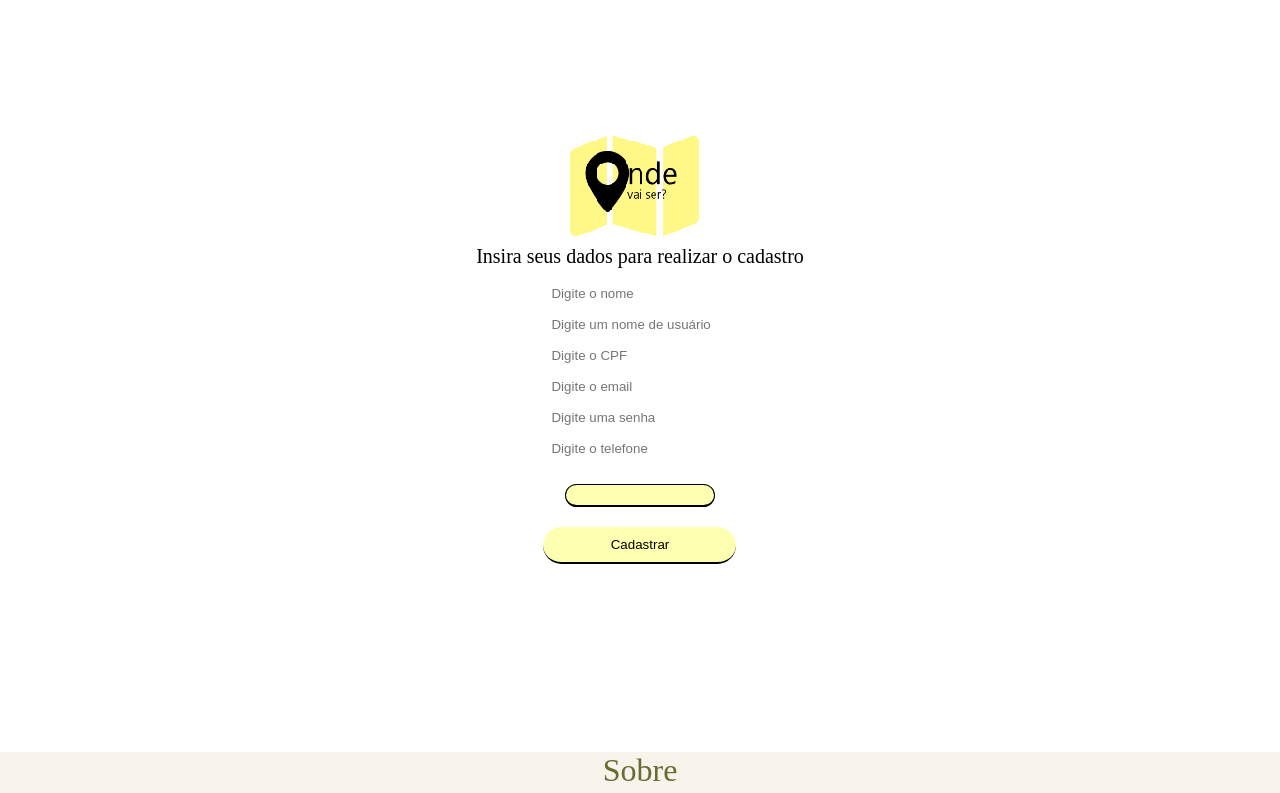
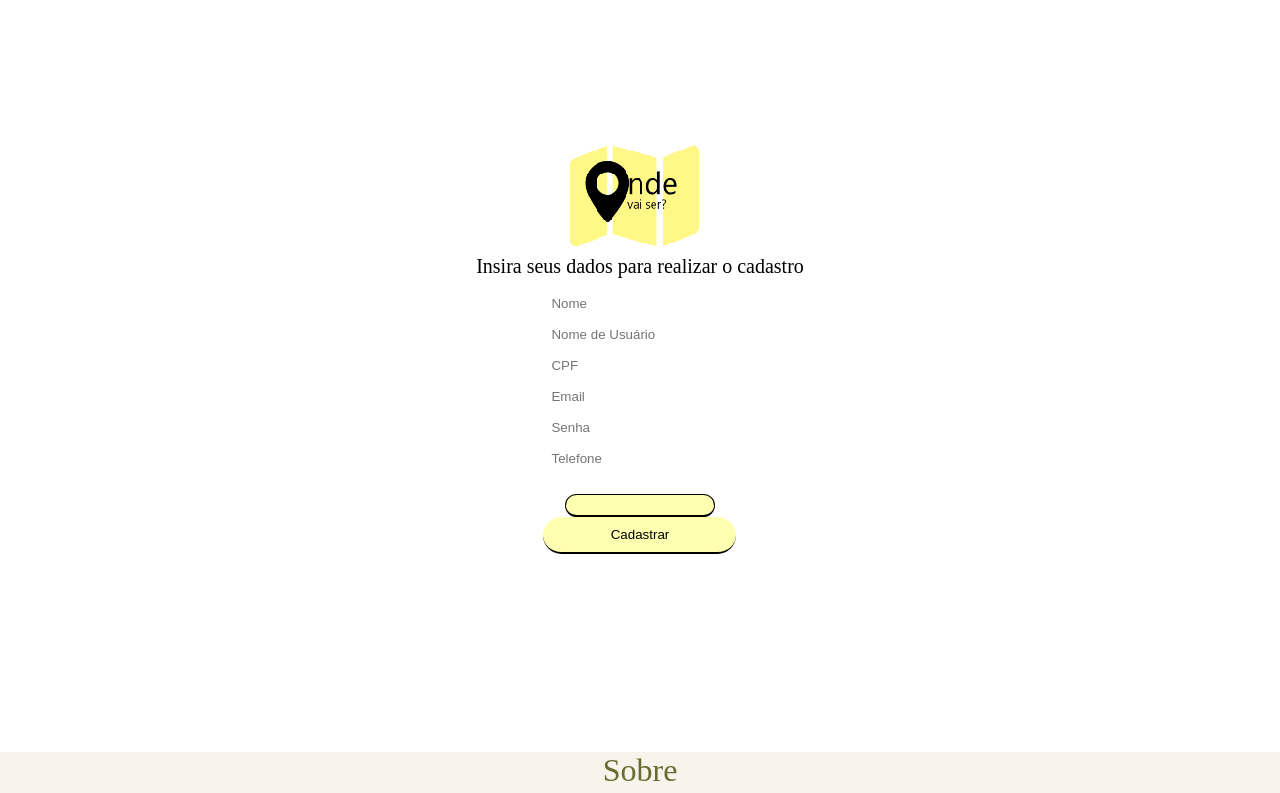
Before and after one commit to MadTitanPHDev/ondevaiserapp, a React (Create React App) app: page /cadastro in a window 1280 px wide. Shown: the top 793 px of the page. Built offline with nearby package versions, Linux system fonts and the light colour scheme.

Commit message:
alteração com o inputMask

```diff
--- a/package.json
+++ b/package.json
@@ -11,6 +11,8 @@
     "react-dom": "^18.2.0",
     "react-hook-form": "^7.50.0",
     "react-icons": "^5.0.1",
+    "react-imask": "^7.6.0",
+    "react-input-mask": "^2.0.4",
     "react-router-dom": "^6.21.3",
     "react-scripts": "5.0.1",
     "web-vitals": "^2.1.4"
--- a/src/pages/Cadastro/index.js
+++ b/src/pages/Cadastro/index.js
@@ -3,6 +3,7 @@ import imagem from './imagemondevaiser.png'
 import { Field, Form, Formik } from 'formik';
 import { initialUsuario, useInfoContext } from '../../components/context/PostContext';
 import Layout from '../../components/Layout';
+import InputMask from 'react-input-mask';
 
 const Cadastro = () => {
 
@@ -31,7 +32,7 @@ const Cadastro = () => {
                 )
             }}
         >
-        {({setValues}) => (
+            {({values, setValues, handleChange, handleBlur}) => (
                 <section className='container'>
                 <img src={imagem}></img>
 
@@ -44,45 +45,45 @@ const Cadastro = () => {
                 <div className='formArea'>
                     <Form>
                         <div className='campoArea'>
-                        <Field className='inputField' type='text' name='nome' id='nome' placeHolder="Digite o nome">
+                            <Field className='inputField' type='text' name='nome' id='nome' placeHolder="Nome">
                                 {/* <label>Nome</label>
                                 <input className='inputArea' type='text' name='nome' id='nome' /> */}
                             </Field>
                         </div>
 
                         <div className='campoArea'>
-                        <Field className='inputField' type='text' name='nick' id='nick' placeHolder='Digite um nome de usuário'>
+                            <Field className='inputField' type='text' name='nick' id='nick' placeHolder='Nome de Usuário'>
                                 {/* <label>Nome de Usuário</label>
                                 <input className='inputArea' type='text' name='nick' id='nick' /> */}
                             </Field>
                         </div>
 
                         <div className='campoArea'>
-                        <Field className='inputField' mask="999.999.999-99" type='cpf' name='cpf' id='cpf' placeHolder='Digite o CPF'>
+                            <InputMask className='inputField' onBlur={handleBlur} onChange={handleChange} value={values.cpf} mask="999.999.999-99" type='cpf' name='cpf' id='cpf' placeHolder='CPF'>
                                 {/* <label>CPF</label>
                                 <input className='inputArea' type='text' name='cpf' id='cpf' /> */}
-                        </Field>
+                            </InputMask>
                         </div>
 
                         <div className='campoArea'>
-                        <Field className='inputField' type='email' name='email' id='email' placeHolder='Digite o email'>
+                            <Field className='inputField' type='email' name='email' id='email' placeHolder='Email'>
                                 {/* <label>Email</label>
                                 <input className='inputArea' type='email' name='email' id='email' /> */}
                             </Field>
                         </div>
 
                         <div className='campoArea'>
-                        <Field className='inputField' type='password' name='senha' id='senha' placeHolder='Digite uma senha'>
+                            <Field className='inputField' type='password' name='senha' id='senha' placeHolder='Senha'>
                                 {/* <label>Senha</label>
                                 <input className='inputArea' type='password' name='password' id='password' /> */}
                             </Field>
                         </div>
 
                         <div className='campoArea'>
-                        <Field className='inputField' mask="(99)99999-9999" type='phone' name='telefone' maxLength={11} id='telefone' placeHolder='Digite o telefone'>
+                            <InputMask onBlur={handleBlur} onChange={handleChange} className='inputField' value={values.telefone} mask="(99)99999-9999" type='phone' name='telefone' id='telefone' placeHolder='Telefone'>
                                 {/* <label>Numero de telefone com WhatsApp</label>
                                 <input className='inputArea' type='number' name='number' maxLength={11} id='number' /> */}
-                        </Field>
+                            </InputMask>
                         </div>
 
                         <div className='btncampos'>
--- a/src/pages/Cadastro/styles.css
+++ b/src/pages/Cadastro/styles.css
@@ -99,7 +99,7 @@ img{
 
 }
 
-.btnArea
+.btncampos
 {
     margin-top: 20px;
 }
--- a/src/pages/Cadastrolocal/index.js
+++ b/src/pages/Cadastrolocal/index.js
@@ -1,6 +1,7 @@
 import './style.css'
 import { Field, Form, Formik } from 'formik';
 import { initialLocal, useInfoContext } from '../../components/context/PostContext';
+import InputMask from 'react-input-mask';
 
 const CadastroLocal = () => {
 
@@ -33,6 +34,7 @@ const CadastroLocal = () => {
         }}
       >
 
+        {({values, setValues, handleChange, handleBlur}) => (
         <Form className='form'>
 
           <div className='imagensUpload'>
@@ -46,53 +48,53 @@ const CadastroLocal = () => {
           </div>
 
           <div className='campoArea'>
-            <Field className='inputField' type='text' name='nomeLocal' id='nomeLocal' placeHolder="Digite o nome do local">
+            <Field className='inputField' type='text' name='nomeLocal' id='nomeLocal' placeHolder="Nome do Local">
               {/* <label>Nome do Local</label> */}
               {/* <input className='inputArea' type='text' name='nomeLocal' id='nomeLocal' /> */}
             </Field>
           </div>
 
           <div className='campoArea'>
-            <Field className='inputField' type='endereco' name='endereco' id='endereco' placeHolder="Digite o endereço do local">
+            <Field className='inputField' type='endereco' name='endereco' id='endereco' placeHolder="Endereço">
               {/* <label>Nome da rua</label>
               <input className='inputArea' type='text' name='endereco' id='endereco' /> */}
             </Field>
           </div>
 
           <div className='campoArea'>
-            <Field className='inputField' type='text' maxLength={8} name='cep' id='cep' placeHolder="Digite o CEP do local">
+            <InputMask className='inputField' type='cep' onBlur={handleBlur} onChange={handleChange} value={values.cep} mask="99999-999" name='cep' id='cep' placeHolder="CEP">
               {/* <label>CEP</label>
               <input className='inputArea' type='text' maxLength={8} name='cep' id='cep'  /> */}
-            </Field>
+            </InputMask>
           </div>
 
           <div className='campoArea'>
-            <Field className='inputField' type='text' name='valor' id='valor' placeHolder="Digite o valor do local">
+            <InputMask className='inputField' type='valor' onBlur={handleBlur} onChange={handleChange} value={values.valor} mask="R$99999" name='valor' id='valor' placeHolder="Valor">
               {/* <label>Valor de locação</label>
               <input className='inputArea' type='text' name='valor' id='valor'  /> */}
-            </Field>
+            </InputMask>
           </div>
 
           <div className='campoArea'>
-            <Field className='inputField' type='text' name='carac' id='carac' placeHolder="Digite as características do local">
+            <Field className='inputField' type='text' name='carac' id='carac' placeHolder="Características">
               {/* <label>Caracteristicas que o local possui</label>
               <input className='inputArea' type='text' name='carac' id='carac'  /> */}
             </Field>
           </div>
 
           <div className='campoArea'>
-            <Field className='inputField' type='text' name='descr' id='descr' placeHolder="Digite a descrição do local">
+            <Field className='inputField' type='text' name='descr' id='descr' placeHolder="Descrição">
               {/* <label>Descrição</label>
               <input className='inputArea' type='text' name='descr' id='descr'  /> */}
             </Field>
           </div>
 
-          <div className='submitArea'>
-            <button type='submit' className='btnSumit'>Cadastrar</button>
+          <div className='btncampos'>
+            <button className='buttonCampo' onClick={() => setValues(initialLocal)} value='Cadastrar'></button>
           </div>
 
         </Form>
-
+        )}
       </Formik>
 
     </div>
```
Also changed, not shown: 1 other file (tests, documents, lock files or other folders). Lines whose indentation alone changed are shown as unchanged.
